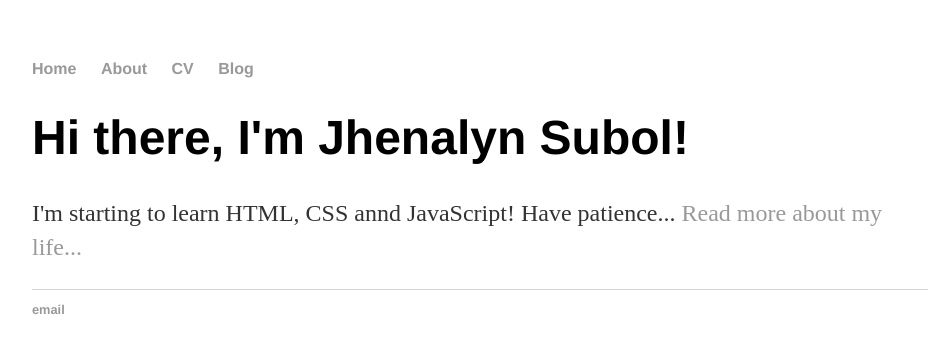
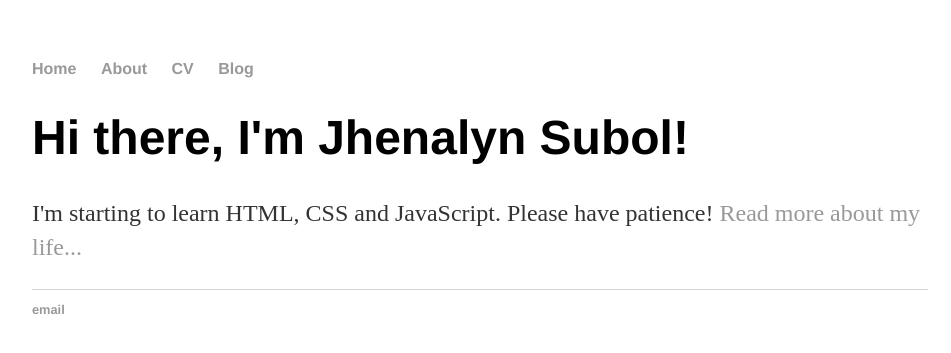
Before and after one commit to jhenals/jhenals.github.io, a Jekyll site: the page built from index.html, in a window 1280 px wide. Shown: the top 353 px of the page, without its empty margins (160-1111 px from the left). Built offline with Jekyll 4.4.1, drawn with Linux system fonts in a browser that asks for light colours.

Commit message:
Update index.html
Update file to use the default layout

```diff
--- a/index.html
+++ b/index.html
@@ -1,30 +1,8 @@
-<!DOCTYPE html>
-<html>
-	<head>
-		<title>Jhenalyn Subol, Computer Engineering Student</title>
-		<!-- link to main stylesheet -->
-		<link rel="stylesheet" type="text/css" href="/css/main.css">
-	</head>
-	<body>
-		<nav>
-    		<ul>
-        		<li><a href="/">Home</a></li>
-	        	<li><a href="/about">About</a></li>
-        		<li><a href="/cv">CV</a></li>
-        		<li><a href="/blog">Blog</a></li>
-    		</ul>
-		</nav>
-		<div class="container">
-    		<div class="blurb">
-        		<h1>Hi there, I'm Jhenalyn Subol!</h1>
-				<p>I'm starting to learn HTML, CSS annd JavaScript! Have patience... <a href="/about">Read more about my life...</a></p>
-    		</div><!-- /.blurb -->
-		</div><!-- /.container -->
-		<footer>
-    		<ul>
-        		<li><a href="mailto:suboljhenalyn3@gmail.com">email</a></li>
-
-			</ul>
-		</footer>
-	</body>
-</html>
+---
+layout: default
+title: Jhenalyn Subol, Computer Engineering Student
+---
+<div class="blurb">
+	<h1>Hi there, I'm Jhenalyn Subol!</h1>
+	<p>I'm starting to learn HTML, CSS and JavaScript. Please have patience! <a href="/about">Read more about my life...</a></p>
+</div><!-- /.blurb -->
```
